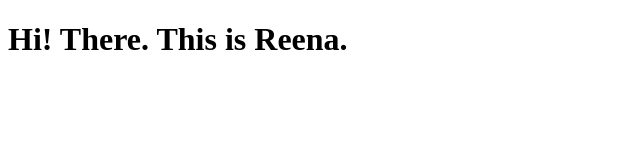
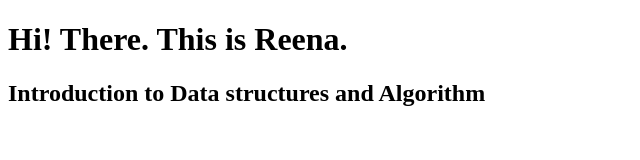
Before and after one commit to Reenaramu/demo, a plain HTML site: page index.html in a window 1280 px wide. Shown: the whole page, without its empty margins (0-640 px from the left). Drawn offline with Linux system fonts and the light colour scheme.

Commit message:
third commit

```diff
--- a/index.html
+++ b/index.html
@@ -7,5 +7,6 @@
 </head>
 <body>
     <h1>Hi! There. This is Reena.</h1>
+    <h2>Introduction to Data structures and Algorithm</h2>
 </body>
 </html>
```
